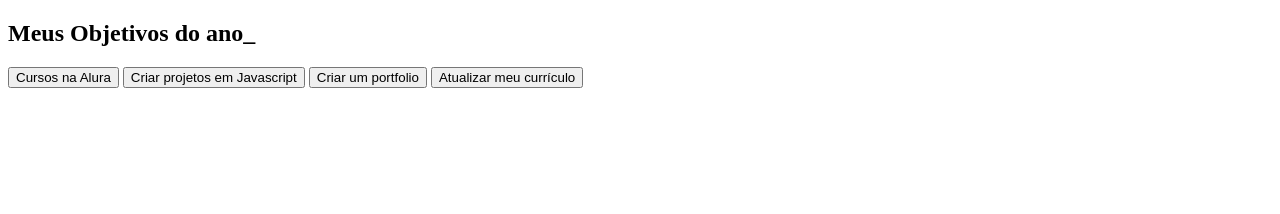
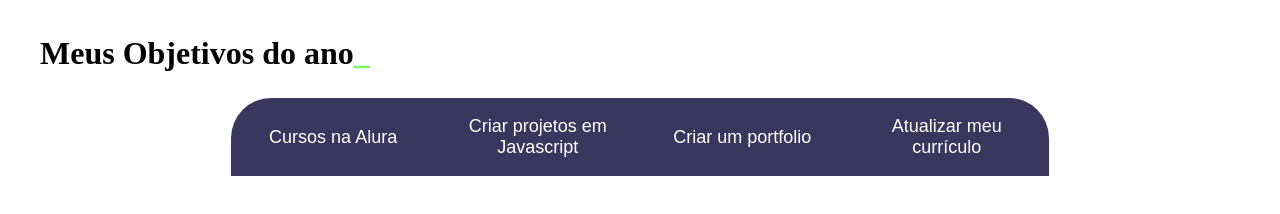
Before and after one commit to gabrielcorsinha/Portif-lio-3-A, a plain HTML site: page index.html in a window 1280 px wide. Drawn offline with Linux system fonts and the light colour scheme.

Commit message:
Update style.css

```diff
--- a/style.css
+++ b/style.css
@@ -6,12 +6,42 @@
     --botao-inativo:#3A375E;
     --texto-fundo:#rgba(58, 55, 94, 0.3);
     }
-    .conteudo-princial {
+    .conteudo-principal {
         display: flex;
-        flex-direction: columns;
-        justify-content:center;
-        align-items:center;
-        max-width:1200px;
-        width:100%;
+        flex-direction: column;
+        justify-content: center;
+        align-items: center;
+        max-width: 1200px;
+        width: 100%;
         margin: 0 auto;
     }
+    .titulo-principal { text-align: left;
+        width: 100%;
+        font-size: 32px;
+        }
+        .titulo-principal span {
+            color: var(--verde); }
+            .botao {
+                font-family: «Crakra Petch», sans-serif;
+                background-color: var(--botao-inativo);
+                color: var(--branco); display: flex;
+                justify-content: center;
+                padding: 1em;
+                font-size: 18px;
+                align-items: center;
+                width: 100%;
+                border-bottom: 4px solid var(--botao-ativo);
+                border-left: 2px solid var(--botao-ativo);
+                border-right: 2px solid var(--botao-ativo);
+                border-top: none;
+            }
+
+.botoes { display: block;
+}
+@media screen and (min-width: 768px) { .botoes { display: flex;
+}
+}
+.botao:first-child { border-radius: 40px 0 0 0;
+}
+.botao:last-child { border-radius: 0 40px 0 0;
+}
```
